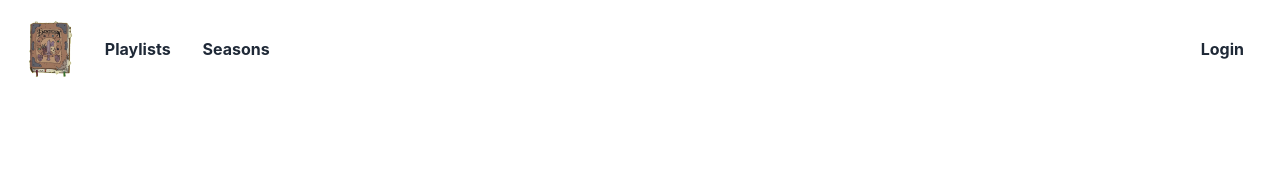
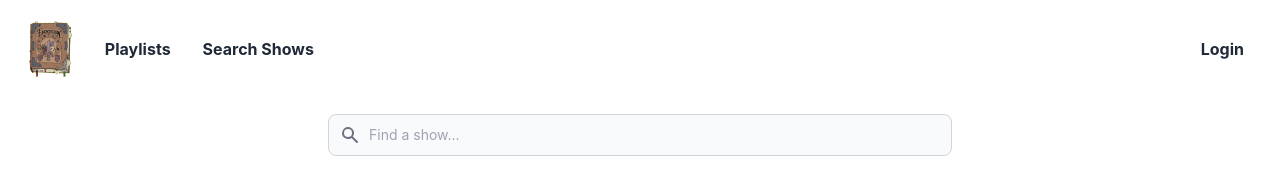
Before and after one commit to macleann/enchiridion-client, a React app in the folder the-enchiridion/: page /search in a window 1280 px wide. Built offline with nearby package versions, Linux system fonts and the light colour scheme.

Commit message:
Fix #28 and #29 Implementing search function

```diff
--- a/the-enchiridion/src/components/GodProvider.js
+++ b/the-enchiridion/src/components/GodProvider.js
@@ -2,17 +2,20 @@ import { AuthProvider } from "./auth/AuthProvider";
 import { EpisodeProvider } from "./episodes/EpisodeProvider";
 import { PlaylistProvider } from "./playlists/PlaylistProvider";
 import { SeasonProvider } from "./seasons/SeasonProvider";
+import { SearchProvider } from "./search/SearchProvider";
 
 export const GodProvider = (props) => {
   return (
     <>
       <AuthProvider>
         <PlaylistProvider>
-          <SeasonProvider>
-            <EpisodeProvider>
-              {props.children}
-            </EpisodeProvider>
-          </SeasonProvider>
+          <SearchProvider>
+            <SeasonProvider>
+              <EpisodeProvider>
+                {props.children}
+              </EpisodeProvider>
+            </SeasonProvider>
+          </SearchProvider>
         </PlaylistProvider>
       </AuthProvider>
     </>
--- a/the-enchiridion/src/components/nav/NavBar.js
+++ b/the-enchiridion/src/components/nav/NavBar.js
@@ -32,7 +32,7 @@ export const NavBar = () => {
       <div className={`${isOpen ? 'block' : 'hidden'} md:flex md:w-full md:justify-between`}>
         <div className="md:justify-start md:ml-4">
           <Link to="/playlists" onClick={handleClick} className="block mt-4 ml-2 md:inline-block md:mt-0 mr-6 font-bold">Playlists</Link>
-          <Link to="/seasons" onClick={handleClick} className="block mt-4 ml-2 md:inline-block md:mt-0 mr-6 font-bold">Seasons</Link>
+          <Link to="/search" onClick={handleClick} className="block mt-4 ml-2 md:inline-block md:mt-0 mr-6 font-bold">Search Shows</Link>
         </div>
         <div className="md:justify-end md:mr-4">
           {localStorage.getItem("enchiridion_user") ? (
--- /dev/null
+++ b/the-enchiridion/src/components/search/SearchBar.js
@@ -0,0 +1,111 @@
+import { useContext, useEffect, useState } from "react";
+import { Link, useNavigate } from "react-router-dom";
+import { SearchContext } from "./SearchProvider";
+import { Loading } from "../svgs/Loading.js";
+
+export const SearchBar = () => {
+    const { searchResults, setSearchResults, getAllSearchResults } = useContext(SearchContext)
+    const [searchTerms, setSearchTerms] = useState("")
+    const [isLoading, setIsLoading] = useState(false)
+    const currentUser = JSON.parse(localStorage.getItem("enchiridion_user"))
+    const [screenSize, setScreenSize] = useState(getCurrentDimension());
+    const posterImgURL = "https://www.themoviedb.org/t/p/original"
+
+    if (screenSize.width < 768) {
+        const posterImgURL = "https://www.themoviedb.org/t/p/w185"
+    }
+
+    // Get current window dimensions
+    function getCurrentDimension() {
+        return {
+        width: window.innerWidth,
+        height: window.innerHeight,
+        };
+    }
+
+    // Update window dimensions on resize
+    useEffect(() => {
+        const updateDimension = () => {
+        setScreenSize(getCurrentDimension());
+        };
+        window.addEventListener("resize", updateDimension);
+
+        return () => {
+        window.removeEventListener("resize", updateDimension);
+        };
+    }, [screenSize]);
+
+    useEffect(() => {
+        if (searchTerms !== "") {
+            setIsLoading(true)
+            getAllSearchResults(searchTerms)
+                .then(res => setSearchResults(res))
+                .then(() => {
+                    setTimeout(setIsLoading(false), 1000)
+                })
+        }
+    }, [searchTerms])
+
+    const displayPoster = (result) => {
+        if (result.poster_path !== null) {
+            return <img
+            src={`https://www.themoviedb.org/t/p/original${result.poster_path}`}
+            alt={result.name}
+            className="rounded"
+          />
+        } else {
+            return <img
+            src="https://via.placeholder.com/150x225.png?text=No+Image"
+            alt={result.name}
+            className="rounded"
+            />
+        }
+    }
+
+    return (
+      <div className="flex items-center justify-center my-4 mx-4">
+        <form className="flex flex-col w-full md:w-1/2">
+            <div className="w-full sticky top-0 z-10 bg-white dark:bg-gray-800">
+            <div className="absolute inset-y-0 left-0 flex items-center pl-3 pointer-events-none">
+              <svg
+                aria-hidden="true"
+                className="w-5 h-5 text-gray-500 dark:text-gray-400"
+                fill="currentColor"
+                viewBox="0 0 20 20"
+                xmlns="http://www.w3.org/2000/svg"
+              >
+                <path
+                  fillRule="evenodd"
+                  d="M8 4a4 4 0 100 8 4 4 0 000-8zM2 8a6 6 0 1110.89 3.476l4.817 4.817a1 1 0 01-1.414 1.414l-4.816-4.816A6 6 0 012 8z"
+                  clipRule="evenodd"
+                ></path>
+              </svg>
+            </div>
+            <input
+              type="text"
+              id="simple-search"
+              className="bg-gray-50 border border-gray-300 text-gray-900 text-sm rounded-lg focus:ring-blue-500 focus:border-blue-500 block w-full pl-10 p-2.5  dark:bg-gray-700 dark:border-gray-600 dark:placeholder-gray-400 dark:text-white dark:focus:ring-blue-500 dark:focus:border-blue-500"
+              placeholder="Find a show..."
+              onChange={(e) => setSearchTerms(e.target.value)}
+            />
+          </div>
+          {isLoading ? (
+            <Loading />
+          ) : (
+            <div className="flex flex-wrap justify-center items-start my-2">
+              {searchResults.map((result) => {
+                return (
+                  <Link key={result.id} className="card">
+                    {" "}
+                    {/* TODO: Add a to={} to the <Link> component that takes the user to a more detailed view of the show */}
+                    {displayPoster(result)}
+                    <div className="text-center text-ellipsis md:text-xl">{result.name}</div>
+                  </Link>
+                );
+              })}
+            </div>
+          )}
+        </form>
+      </div>
+    );
+}
--- /dev/null
+++ b/the-enchiridion/src/components/search/SearchProvider.js
@@ -0,0 +1,34 @@
+import { createContext, useState } from "react";
+
+export const SearchContext = createContext();
+
+export const SearchProvider = (props) => {
+    const [searchResults, setSearchResults] = useState([])
+    const url = "http://localhost:8000"
+    const currentUser = JSON.parse(localStorage.getItem("enchiridion_user"))
+    if (currentUser?.token) {
+        currentUser.token = currentUser.token.replace(/['"]+/g, '')
+    }
+
+    const getAllSearchResults = (searchTerms) => {
+        return fetch(`${url}/series?q=${searchTerms}`,
+        {
+            headers: {
+                "Authorization": `Token ${currentUser.token}`
+            }
+        }
+        ).then(res => res.json())
+    }
+
+    const getResultById = (id) => {
+        return fetch(`${url}/series/${id}`).then(res => res.json())
+    }
+
+    return (
+        <SearchContext.Provider value={{
+            searchResults, setSearchResults, getAllSearchResults, getResultById
+        }}>
+            {props.children}
+        </SearchContext.Provider>
+    )
+}
--- a/the-enchiridion/src/components/views/ApplicationViews.js
+++ b/the-enchiridion/src/components/views/ApplicationViews.js
@@ -6,6 +6,7 @@ import { PlaylistForm } from "../playlists/PlaylistForm";
 import { Seasons } from "../seasons/Seasons";
 import { SeasonDetail } from "../seasons/SeasonDetail";
 import { EpisodeDetail } from "../episodes/EpisodeDetail";
+import { SearchBar } from "../search/SearchBar";
 
 export const ApplicationViews = () => {
     const localEnchiridionUser = localStorage.getItem("enchiridion_user");
@@ -24,6 +25,7 @@ export const ApplicationViews = () => {
           <Route path="/seasons/:seasonNumber/episodes/:episodeNumber" element={<EpisodeDetail />} />
           <Route path="/seasons/:seasonNumber" element={<SeasonDetail />} />
           <Route path="/seasons" element={<Seasons />} />
+          <Route path="/search" element={<SearchBar />} />
         </Route>
       </Routes>
     </>
--- a/the-enchiridion/src/index.css
+++ b/the-enchiridion/src/index.css
@@ -42,7 +42,7 @@
   }
 
   .card {
-    @apply md:w-1/2 lg:w-1/3 xl:w-1/4 mx-1 my-3 border-2 border-none rounded-lg shadow-md p-4 backdrop-blur-sm cursor-pointer;
+    @apply w-1/2 lg:w-1/3 xl:w-1/4 mx-1 my-3 border-2 border-none rounded-lg shadow-md p-4 backdrop-blur-sm cursor-pointer;
   }
 }
 
```
Also changed, not shown: the-enchiridion/public/output.css, the-enchiridion/src/components/search/SearchDetail.js (added).
